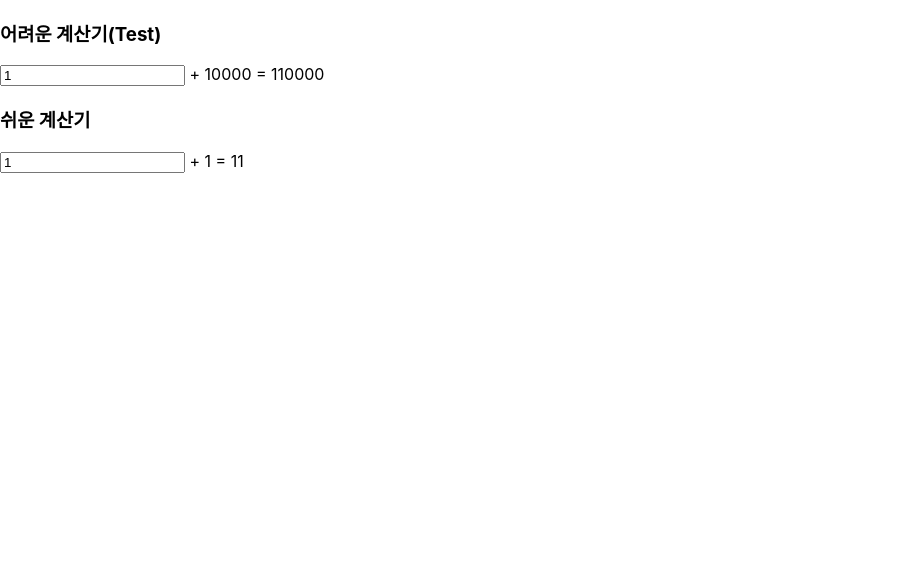
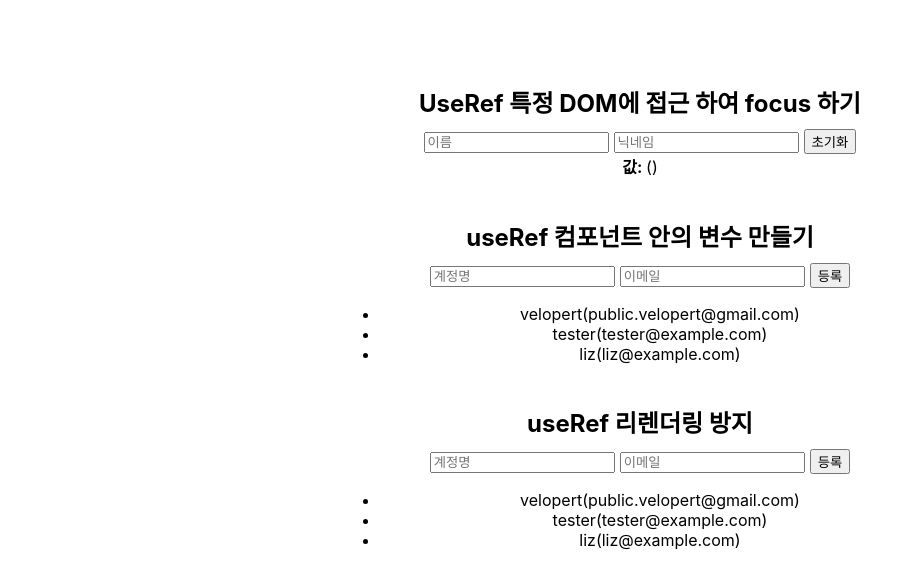
Before and after one commit to sungjaechoi/hello-react, a React (Create React App) app in the folder hooks-tutorial/: page / in a window 1280 px wide. Shown: the top 588 px of the page, without its empty margins (0-922 px from the left). Built offline with nearby package versions, Linux system fonts and the light colour scheme.

Commit message:
[8].HOOKs - 5.useRef

```diff
--- a/hooks-tutorial/src/App.js
+++ b/hooks-tutorial/src/App.js
@@ -1,10 +1,16 @@
-import Average from "./Average";
+import UesRefFocus from "./UesRefFocus"
+import UseRefVer from "./UseRefVer";
+import UseRefRender from "./UseRefRender";
 
 const App = () => {
 
   return (
-    <Average/>
-  )
+    <>
+      <UesRefFocus />
+      <UseRefVer />
+      <UseRefRender />
+    </>
+  );
 };
 
 export default App;
--- /dev/null
+++ b/hooks-tutorial/src/UesRefFocus.js
@@ -0,0 +1,58 @@
+import React, { useState, useRef } from 'react';
+
+function UesRefFocus() {
+  const [inputs, setInputs] = useState({
+    name: '',
+    nickname: '',
+  });
+
+  const nameInput = useRef();
+
+  const { name, nickname } = inputs;
+
+  const onChange = e => {
+    const { value, name } = e.target;
+
+    setInputs({
+      ...inputs,
+      [name]: value,
+    });
+  };
+
+  const onReset = () => {
+    setInputs({
+      name: '',
+      nickname: '',
+    });
+
+    nameInput.current.focus();
+  };
+
+  return (
+    <section>
+      <h2>UseRef 특정 DOM에 접근 하여 focus 하기</h2>
+      <div>
+        <input
+          name="name"
+          placeholder="이름"
+          onChange={onChange}
+          value={name}
+          ref={nameInput}
+        />
+        <input
+          name="nickname"
+          placeholder="닉네임"
+          onChange={onChange}
+          value={nickname}
+        />
+        <button onClick={onReset}>초기화</button>
+        <div>
+          <b>값: </b>
+          {name} ({nickname})
+        </div>
+      </div>
+    </section>
+  );
+}
+
+export default UesRefFocus;
--- /dev/null
+++ b/hooks-tutorial/src/UseRefRender.js
@@ -0,0 +1,95 @@
+import React, { useRef, useState } from "react";
+
+function UseRefRender() {
+  const [inputs, setInputs] = useState({
+    username: "",
+    email: "",
+  });
+
+  const { username, email } = inputs;
+
+  const onChange = (e) => {
+    const { name, value } = e.target;
+
+    setInputs({
+      ...inputs,
+      [name]: value,
+    });
+  };
+
+  const [users, setUsers] = useState([
+    {
+      id: 1,
+      username: "velopert",
+      email: "public.velopert@gmail.com",
+    },
+    {
+      id: 2,
+      username: "tester",
+      email: "tester@example.com",
+    },
+    {
+      id: 3,
+      username: "liz",
+      email: "liz@example.com",
+    },
+  ]);
+
+  const nextId = useRef(4);
+
+  const useNameRef = useRef('');
+  const useEmailRef = useRef('');
+
+  const onCreate = () => {
+    const user = {
+      id: nextId.current,
+      username: useNameRef.current.value,
+      email: useEmailRef.current.value,
+    };
+
+
+    setUsers(users.concat(user));
+
+    setInputs({
+      username: "",
+      email: "",
+    });
+
+    nextId.current += 1;
+  };
+
+  const UserList = users.map((user) => {
+    return (
+      <li key={user.id}>
+        <span>{user.username}</span>
+        <span>({user.email})</span>
+      </li>
+    );
+  });
+
+  return (
+    <>
+      <h2>useRef 리렌더링 방지</h2>
+      <div>
+        <input
+          name="username"
+          placeholder="계정명"
+          onChange={onChange}
+          value={username}
+          ref={useNameRef}
+        />
+        <input
+          name="email"
+          placeholder="이메일"
+          onChange={onChange}
+          value={email}
+          ref={useEmailRef}
+        />
+        <button onClick={onCreate}>등록</button>
+      </div>
+      <ul>{UserList}</ul>
+    </>
+  );
+}
+
+export default UseRefRender;
--- /dev/null
+++ b/hooks-tutorial/src/UseRefVer.js
@@ -0,0 +1,95 @@
+import React, { useRef, useState } from 'react';
+
+function UseRefVer() {
+  const [inputs, setInputs] = useState({
+    username: "",
+    email: "",
+  });
+
+  const { username, email } = inputs;
+
+  const onChange = (e) => {
+    const { name, value } = e.target;
+
+    setInputs({
+      ...inputs,
+      [name]: value,
+    });
+  };
+
+  const [users, setUsers] = useState([
+    {
+      id: 1,
+      username: "velopert",
+      email: "public.velopert@gmail.com",
+    },
+    {
+      id: 2,
+      username: "tester",
+      email: "tester@example.com",
+    },
+    {
+      id: 3,
+      username: "liz",
+      email: "liz@example.com",
+    },
+  ]);
+
+  const nextId = useRef(4);
+
+  const usernameInput = useRef();
+
+  const onCreate = () => {
+    const user = {
+      id: nextId.current,
+      username,
+      email,
+    };
+
+    console.log(user);
+
+    setUsers(users.concat(user));
+
+    setInputs({
+      username: "",
+      email: "",
+    });
+
+    nextId.current += 1;
+    usernameInput.current.focus();
+  };
+
+  const UserList = users.map((user) => {
+    return (
+      <li key={user.id}>
+        <span>{user.username}</span>
+        <span>({user.email})</span>
+      </li>
+    );
+  });
+
+  return (
+    <>
+      <h2>useRef 컴포넌트 안의 변수 만들기</h2>
+      <div>
+        <input
+          name="username"
+          placeholder="계정명"
+          onChange={onChange}
+          value={username}
+          ref={usernameInput}
+        />
+        <input
+          name="email"
+          placeholder="이메일"
+          onChange={onChange}
+          value={email}
+        />
+        <button onClick={onCreate}>등록</button>
+      </div>
+      <ul>{UserList}</ul>
+    </>
+  );
+}
+
+export default UseRefVer;
--- a/hooks-tutorial/src/index.css
+++ b/hooks-tutorial/src/index.css
@@ -7,6 +7,25 @@ body {
   -moz-osx-font-smoothing: grayscale;
 }
 
+#root{
+  padding-top: 44px;
+  margin: 0 auto;
+  width: 600px;
+  text-align: center;
+}
+
+input + input{
+  margin-left: 5px;
+}
+
+input + button{
+  margin-left: 5px;
+}
+
+h2{
+  margin: 40px 0 10px 0;
+}
+
 code {
   font-family: source-code-pro, Menlo, Monaco, Consolas, 'Courier New',
     monospace;
```
